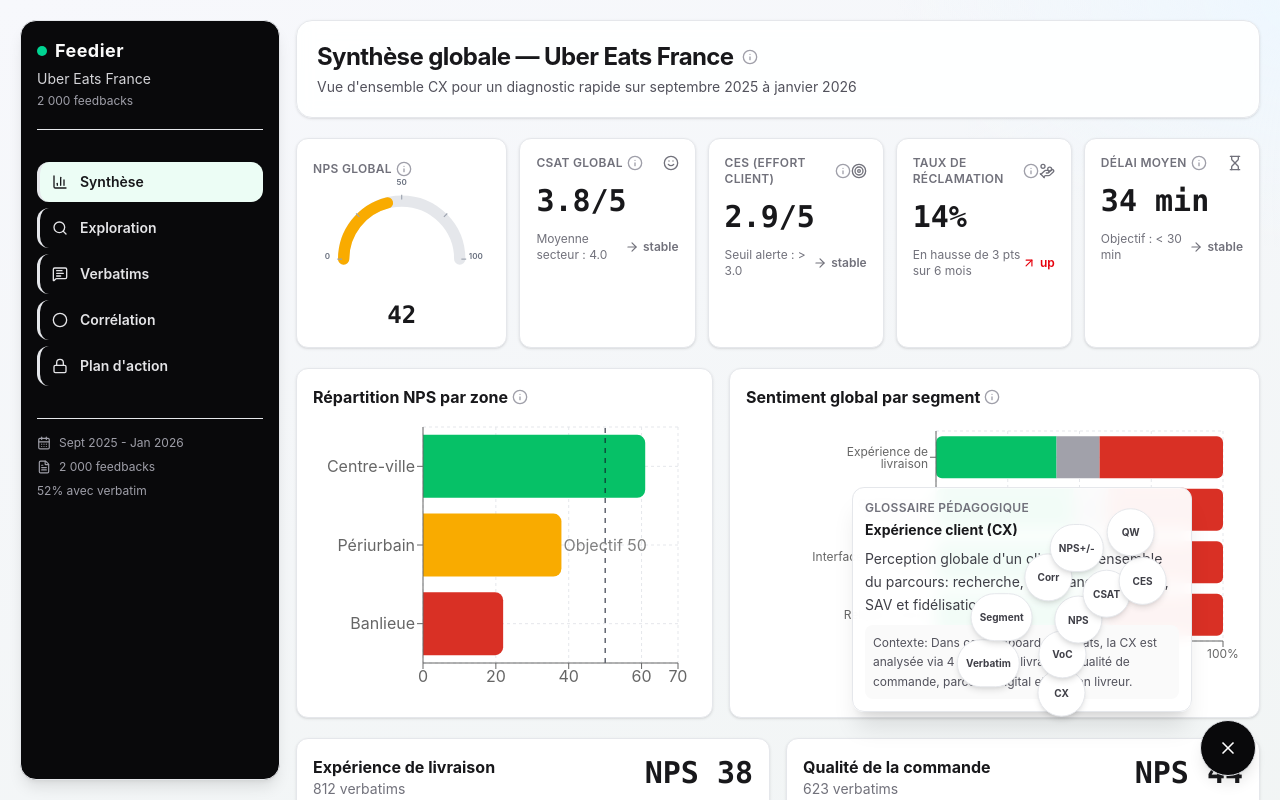
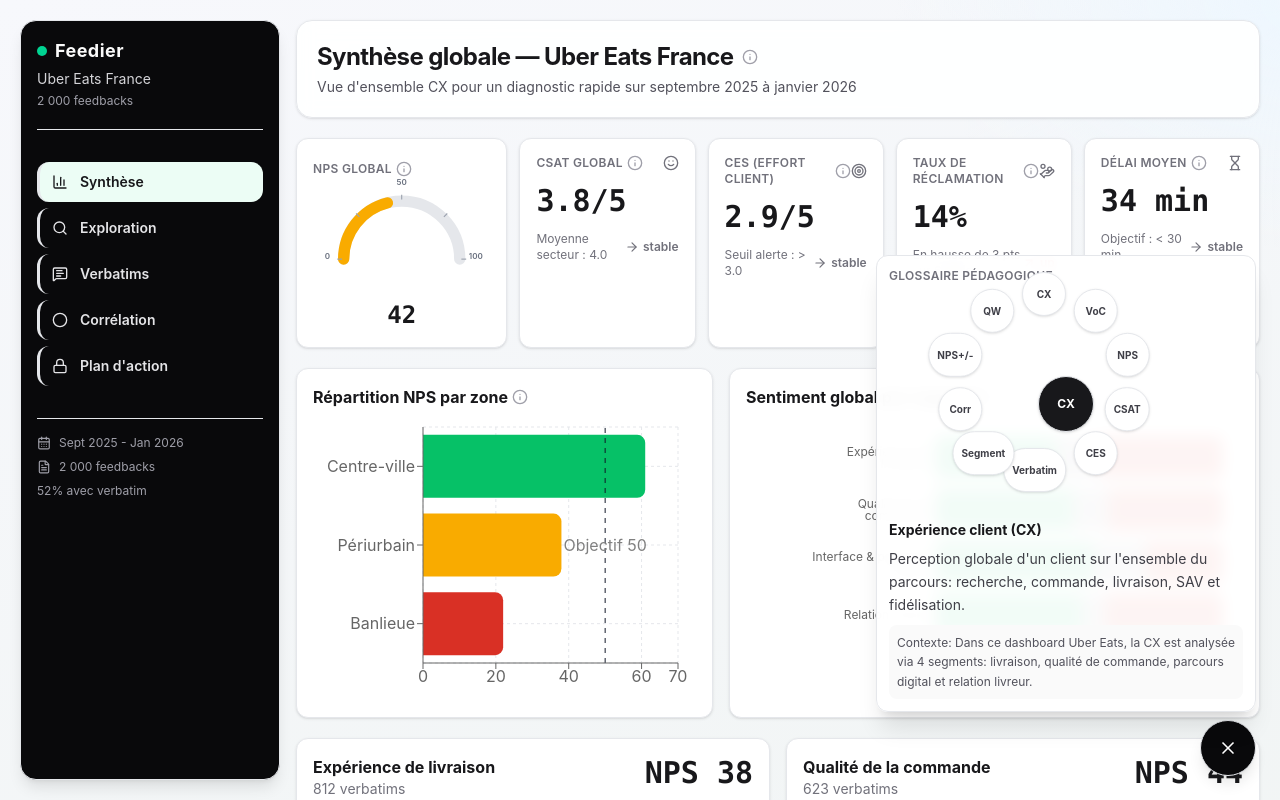
Before and after one commit to Decayuki/uber-eats-feedier-dashboard, a Next.js app: page /synthese in a window 1280 px wide. Both pictures are taken after a click on the button "Ouvrir le glossaire". Shown: the top 800 px of the page. Built offline with nearby package versions, Linux system fonts and the light colour scheme.

Commit message:
Fix glossary radial overlap with contained wheel layout

```diff
--- a/src/components/layout/RadialGlossary.tsx
+++ b/src/components/layout/RadialGlossary.tsx
@@ -29,48 +29,35 @@ export function RadialGlossary() {
 
         <div
           className={cn(
-            "pointer-events-none absolute bottom-16 right-16 rounded-xl border border-zinc-200 bg-white/95 p-3 shadow-xl backdrop-blur transition-all duration-200",
-            open ? "w-[340px] opacity-100" : "w-0 overflow-hidden opacity-0",
+            "pointer-events-none absolute bottom-16 right-0 rounded-xl border border-zinc-200 bg-white/95 p-3 shadow-xl backdrop-blur transition-all duration-200",
+            open ? "w-[min(92vw,380px)] opacity-100" : "w-0 overflow-hidden opacity-0",
           )}
         >
           <p className="text-xs font-semibold uppercase tracking-wide text-zinc-500">Glossaire pédagogique</p>
-          <p className="mt-1 text-sm font-bold text-zinc-900">{active.term}</p>
-          <p className="mt-2 text-sm leading-relaxed text-zinc-700">{active.definition}</p>
-          <p className="mt-2 rounded-lg bg-zinc-50 p-2 text-xs leading-relaxed text-zinc-600">Contexte: {active.context}</p>
+
+          <div className="relative mx-auto mt-2 h-56 w-56">
+            <div className="absolute left-1/2 top-1/2 -ml-7 -mt-7 inline-flex h-14 w-14 items-center justify-center rounded-full border border-zinc-200 bg-zinc-900 text-xs font-bold text-white shadow">
+              CX
             </div>
-
             {glossaryItems.map((item, index) => {
-          const firstRingCount = Math.min(5, glossaryItems.length);
-          const inFirstRing = index < firstRingCount;
-          const ringIndex = inFirstRing ? index : index - firstRingCount;
-          const ringTotal = inFirstRing ? firstRingCount : Math.max(glossaryItems.length - firstRingCount, 1);
-          const minAngle = inFirstRing ? 170 : 185;
-          const maxAngle = inFirstRing ? 262 : 260;
-          const angle = minAngle + ((maxAngle - minAngle) * ringIndex) / Math.max(ringTotal - 1, 1);
-          const radius = inFirstRing ? 96 : 146;
+              const angle = -90 + (index * 360) / glossaryItems.length;
               const radians = (angle * Math.PI) / 180;
+              const radius = 88;
               const x = Math.cos(radians) * radius;
               const y = Math.sin(radians) * radius;
-
               return (
                 <button
                   key={item.id}
                   type="button"
                   title={`${item.term} — ${item.definition}`}
                   aria-label={item.term}
-              onClick={() => {
-                setActiveId(item.id);
-                setOpen(true);
-              }}
+                  onClick={() => setActiveId(item.id)}
                   className={cn(
-                "pointer-events-none absolute bottom-7 right-7 inline-flex h-12 min-w-12 -translate-x-1/2 -translate-y-1/2 items-center justify-center rounded-full border border-zinc-200 bg-white px-2 text-[10px] font-bold text-zinc-700 shadow-md transition-all duration-300",
-                open ? "pointer-events-auto opacity-100" : "opacity-0",
-                activeId === item.id && "border-emerald-300 bg-emerald-50 text-emerald-700",
+                    "absolute left-1/2 top-1/2 inline-flex h-11 min-w-11 -translate-x-1/2 -translate-y-1/2 items-center justify-center rounded-full border border-zinc-200 bg-white px-2 text-[10px] font-bold text-zinc-700 shadow-sm transition-all duration-200",
+                    activeId === item.id && "border-emerald-300 bg-emerald-50 text-emerald-700 shadow",
                   )}
                   style={{
-                transform: open
-                  ? `translate(calc(-50% + ${x}px), calc(-50% + ${y}px))`
-                  : "translate(-50%, -50%)",
+                    transform: `translate(calc(-50% + ${x}px), calc(-50% + ${y}px))`,
                   }}
                 >
                   {item.shortLabel}
@@ -78,6 +65,12 @@ export function RadialGlossary() {
               );
             })}
           </div>
+
+          <p className="mt-1 text-sm font-bold text-zinc-900">{active.term}</p>
+          <p className="mt-2 text-sm leading-relaxed text-zinc-700">{active.definition}</p>
+          <p className="mt-2 rounded-lg bg-zinc-50 p-2 text-xs leading-relaxed text-zinc-600">Contexte: {active.context}</p>
+        </div>
+      </div>
     </div>
   );
 }
```
Lines whose indentation alone changed are shown as unchanged.
